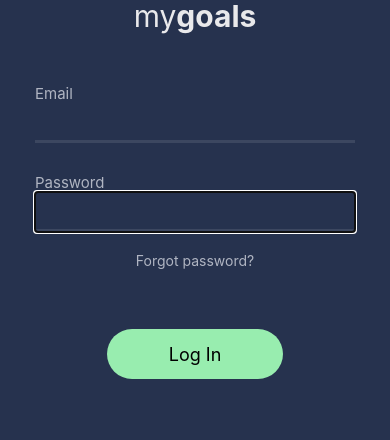
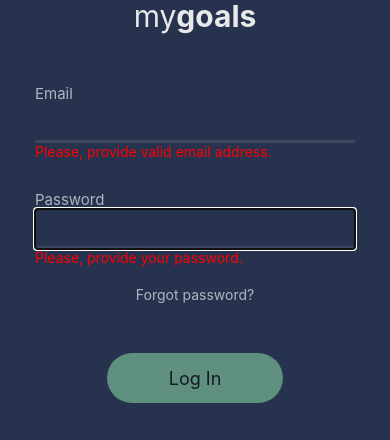
Before and after one commit to BorisPerkovic/LoginForm-ReactNative, a React Native app: screen / in a window 390 px wide. Shown: the part 292-732 px from the top of the page. Built offline with nearby package versions, Linux system fonts and the light colour scheme.

Commit message:
added useEffect and useCallback. error messages added for better UX

```diff
--- a/components/CustomButton.tsx
+++ b/components/CustomButton.tsx
@@ -4,13 +4,14 @@ import {
   StyleProp,
   ViewStyle,
   TextStyle,
-  Pressable,
   Text,
+  TouchableOpacity,
 } from 'react-native';
 
 interface DueafultButtonProps {
   style?: StyleProp<ViewStyle>;
   title: string;
+  disabled: boolean;
   buttonTextStyle?: StyleProp<TextStyle>;
   onPress: () => void;
 }
@@ -19,12 +20,16 @@ export const CustomButton: FunctionComponent<DueafultButtonProps> = ({
   style,
   title,
   buttonTextStyle,
+  disabled,
   onPress,
 }) => {
   return (
-    <Pressable style={[styles.button, style]} onPress={onPress}>
+    <TouchableOpacity
+      style={[styles.button, style]}
+      onPress={onPress}
+      disabled={disabled}>
       <Text style={[buttonTextStyle]}>{title}</Text>
-    </Pressable>
+    </TouchableOpacity>
   );
 };
 
--- a/screens/LoginFormScreen.tsx
+++ b/screens/LoginFormScreen.tsx
@@ -1,4 +1,4 @@
-import React, { useState } from 'react';
+import React, { useState, useEffect, useCallback } from 'react';
 import {
   View,
   StyleSheet,
@@ -18,18 +18,39 @@ import { CustomStatusBar } from '../components/CustomStatusBar';
 import { LoginFormValidation } from '../utils/LoginFormValidation';
 
 export const LoginFormScreen = () => {
-  /* sates */
+  /* states */
   const [enteredEmail, setEnteredEmail] = useState('');
+  const [emailIsValid, setEmailIsValid] = useState(false);
   const [enteredPassword, setEnteredPassword] = useState('');
+  const [passwordIsValid, setPasswordIsValid] = useState(false);
+  const [isButtonDisabled, setIsButtonDisabled] = useState(true);
 
-  /* on submit Log in button function with validation */
-  const onFormSubmit = () => {
-    const validForm = new LoginFormValidation(enteredEmail, enteredPassword);
-    if (!validForm.isFormValid()) {
-      return;
+  /* form validation */
+  const validForm = useCallback(() => {
+    const validFormInstance = new LoginFormValidation();
+    const validEmail = validFormInstance.isEmailValid(
+      enteredEmail,
+      setEmailIsValid,
+    );
+    const validPassword = validFormInstance.isPasswordValid(
+      enteredPassword,
+      setPasswordIsValid,
+    );
+    if (validEmail && validPassword) {
+      setIsButtonDisabled(false);
+    } else {
+      setIsButtonDisabled(true);
     }
-    Alert.alert('Sucess', 'Log in from has passed');
-  };
+  }, [enteredEmail, enteredPassword]);
+
+  /* effect after form */
+  useEffect(() => {
+    const identifier = setInterval(() => {
+      validForm();
+    }, 500);
+
+    return () => clearInterval(identifier);
+  }, [enteredEmail, enteredPassword]);
 
   return (
     <ScrollView style={styles.formContainer}>
@@ -75,6 +96,11 @@ export const LoginFormScreen = () => {
           value={enteredEmail}
           onChangeText={value => setEnteredEmail(value)}
         />
+        {!emailIsValid && (
+          <DefaultText textStyle={styles.errorMessage}>
+            Please, provide valid email address.
+          </DefaultText>
+        )}
         <DefaultText textStyle={styles.inputLabel}>Password</DefaultText>
         <CustomInput
           style={styles.input}
@@ -82,6 +108,11 @@ export const LoginFormScreen = () => {
           value={enteredPassword}
           onChangeText={value => setEnteredPassword(value)}
         />
+        {!passwordIsValid && (
+          <DefaultText textStyle={styles.errorMessage}>
+            Please, provide your password.
+          </DefaultText>
+        )}
       </View>
       {/* end topContainer */}
 
@@ -90,9 +121,12 @@ export const LoginFormScreen = () => {
         <DefaultText>Forgot password?</DefaultText>
         <CustomButton
           title="Log In"
-          style={styles.button}
+          style={!isButtonDisabled ? styles.button : styles.buttonDisabled}
           buttonTextStyle={styles.buttonText}
-          onPress={onFormSubmit}
+          onPress={() => {
+            Alert.alert('Succes', 'log in passed');
+          }}
+          disabled={isButtonDisabled}
         />
         <DefaultText>Don't have an account?</DefaultText>
         <DefaultText textStyle={styles.createAccount}>
@@ -146,6 +180,10 @@ const styles = StyleSheet.create({
     color: 'white',
     fontSize: Dimensions.get('window').width >= 350 ? 18 : 13,
   },
+  errorMessage: {
+    color: 'red',
+    fontSize: 14,
+  },
   bottomContainer: {
     flex: 1,
     alignItems: 'center',
@@ -157,7 +195,16 @@ const styles = StyleSheet.create({
     width: '45%',
     backgroundColor: Colors.buttonColor,
     height: Dimensions.get('window').width >= 350 ? 50 : 35,
-    marginVertical: Dimensions.get('window').width >= 350 ? 60 : 20,
+    marginVertical: Dimensions.get('window').width >= 350 ? 50 : 20,
+  },
+  buttonDisabled: {
+    justifyContent: 'center',
+    alignItems: 'center',
+    width: '45%',
+    backgroundColor: Colors.buttonColor,
+    height: Dimensions.get('window').width >= 350 ? 50 : 35,
+    marginVertical: Dimensions.get('window').width >= 350 ? 50 : 20,
+    opacity: 0.5,
   },
   buttonText: {
     fontSize: Dimensions.get('window').width >= 350 ? 18 : 15,
--- a/utils/LoginFormValidation.js
+++ b/utils/LoginFormValidation.js
@@ -1,25 +1,23 @@
-import { Alert } from 'react-native';
-
 export class LoginFormValidation {
-  constructor(email, password) {
-    this.email = email;
-    this.password = password;
+  isEmailValid(email, setEmail) {
+    const validEmail = email.trim() !== '' && email.includes('@');
+    if (validEmail) {
+      setEmail(true);
+      return true;
+    } else {
+      setEmail(false);
+      return false;
+    }
   }
 
-  isFormValid() {
-    const emptyFields = this.email.trim() !== '' && this.password.trim() !== '';
-    const validEmail = this.email.includes('@');
-    if (!emptyFields) {
-      Alert.alert(
-        'Empty Fields',
-        'You have an empty fields. All fields are required!',
-      );
+  isPasswordValid(password, setPassword) {
+    const validPassword = password.trim() !== '';
+    if (validPassword) {
+      setPassword(true);
+      return true;
+    } else {
+      setPassword(false);
       return false;
     }
-    if (!validEmail) {
-      Alert.alert('Invalid Email', 'Please provide valid email address');
-      return false;
-    }
-    return true;
   }
 }
```
